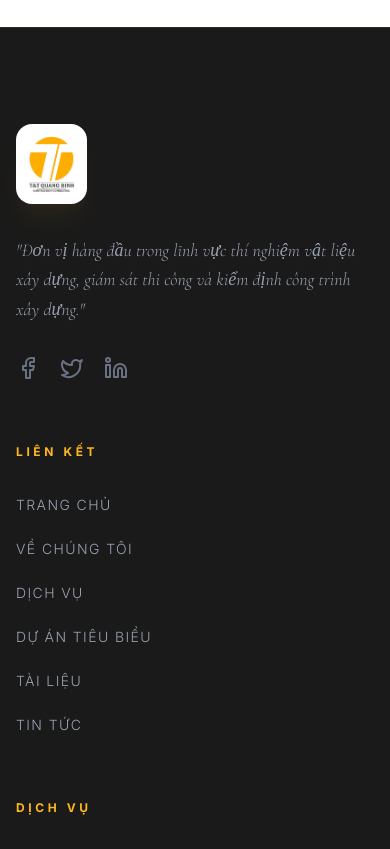
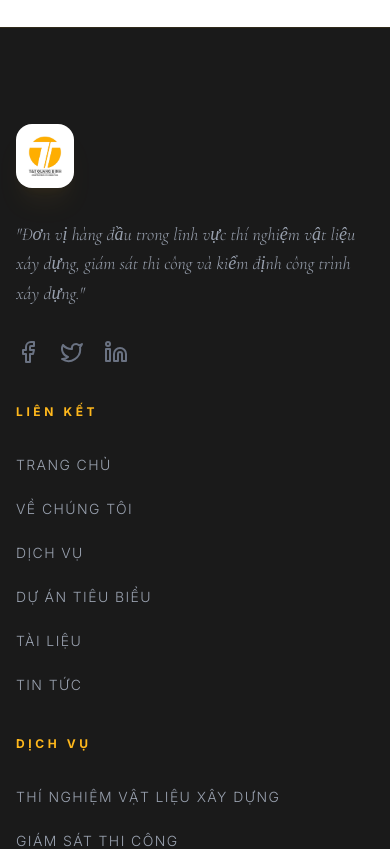
Before and after one commit to thuanedp/tvxdtvt-quangbinh, a React (Vite) app: page /documents/1 in a window 390 px wide. Shown: the part 2840-3689 px from the top of the page. Built offline with nearby package versions, Linux system fonts and the light colour scheme.

Commit message:
Update Footer.tsx

```diff
--- a/src/components/Footer.tsx
+++ b/src/components/Footer.tsx
@@ -5,12 +5,12 @@ export default function Footer() {
   return (
     <footer className="bg-brand-dark text-gray-400 pt-24 pb-12 border-t border-brand-gold/10">
       <div className="max-w-7xl mx-auto px-4 sm:px-6 lg:px-8">
-        <div className="grid grid-cols-1 md:grid-cols-2 lg:grid-cols-4 gap-16 mb-20">
+        <div className="grid grid-cols-1 md:grid-cols-2 lg:grid-cols-4 gap-10 md:gap-16 mb-20">
 
           {/* Brand */}
           <div className="col-span-1 lg:col-span-1">
             <Link to="/#home" className="flex items-center gap-2 mb-8 w-fit">
-              <img src="/logo.png" alt="T&T Quang Binh Logo" className="h-20 w-auto bg-white p-3 rounded-2xl hover:opacity-90 transition-opacity shadow-xl shadow-brand-gold/5" />
+              <img src="/logo.png" alt="T&T Quang Binh Logo" className="h-16 md:h-20 w-auto bg-white p-3 rounded-2xl hover:opacity-90 transition-opacity shadow-xl shadow-brand-gold/5" />
             </Link>
             <p className="text-gray-400 leading-relaxed mb-8 font-light italic serif text-lg">
               "Đơn vị hàng đầu trong lĩnh vực thí nghiệm vật liệu xây dựng, giám sát thi công và kiểm định công trình xây dựng."
@@ -82,8 +82,8 @@ export default function Footer() {
             &copy; {new Date().getFullYear()} CÔNG TY CỔ PHẦN TƯ VẤN XÂY DỰNG T&T QUẢNG BÌNH. ALL RIGHTS RESERVED.
           </p>
           <div className="flex gap-8 text-[10px] text-gray-600 uppercase tracking-[0.2em]">
-            <a href="#" className="hover:text-white transition-colors">Chính sách bảo mật</a>
-            <a href="#" className="hover:text-white transition-colors">Điều khoản sử dụng</a>
+            <Link to="/privacy-policy" className="hover:text-white transition-colors">Chính sách bảo mật</Link>
+            <Link to="/terms-of-use" className="hover:text-white transition-colors">Điều khoản sử dụng</Link>
           </div>
         </div>
       </div>
```
